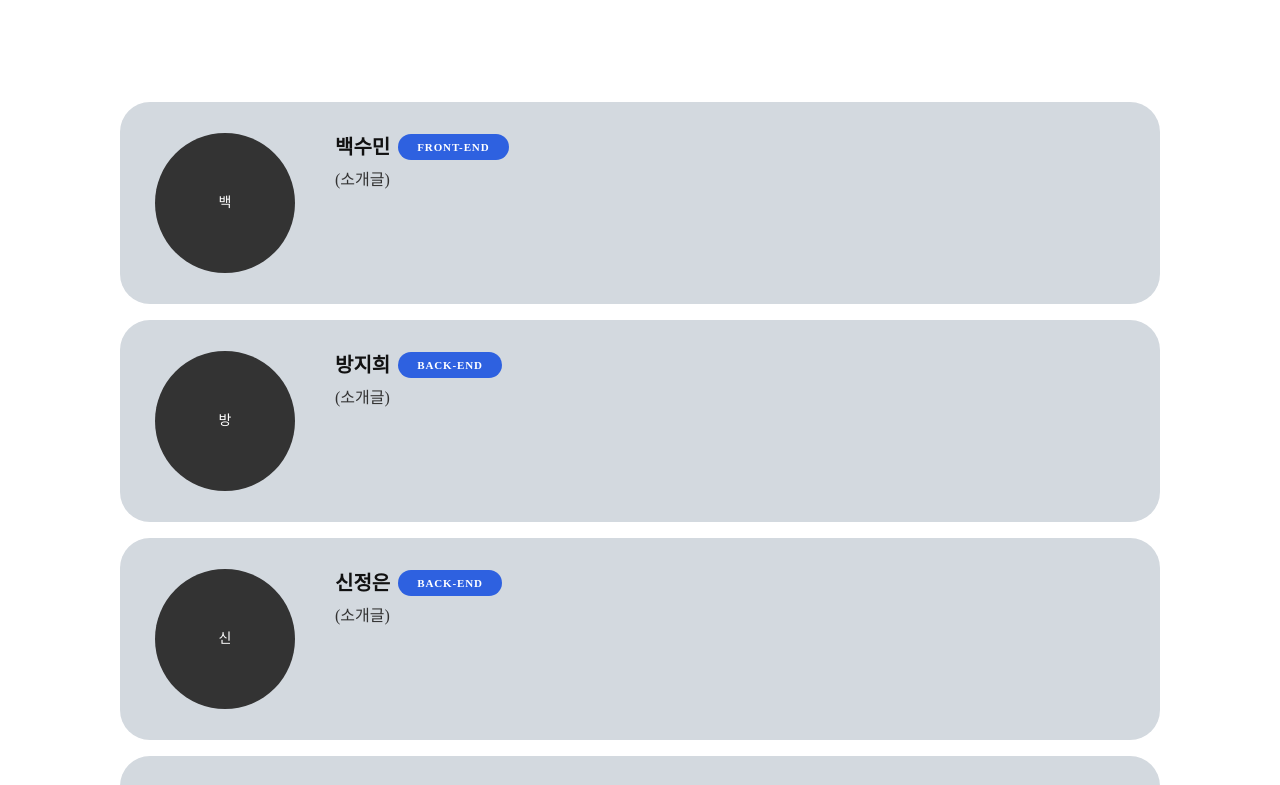
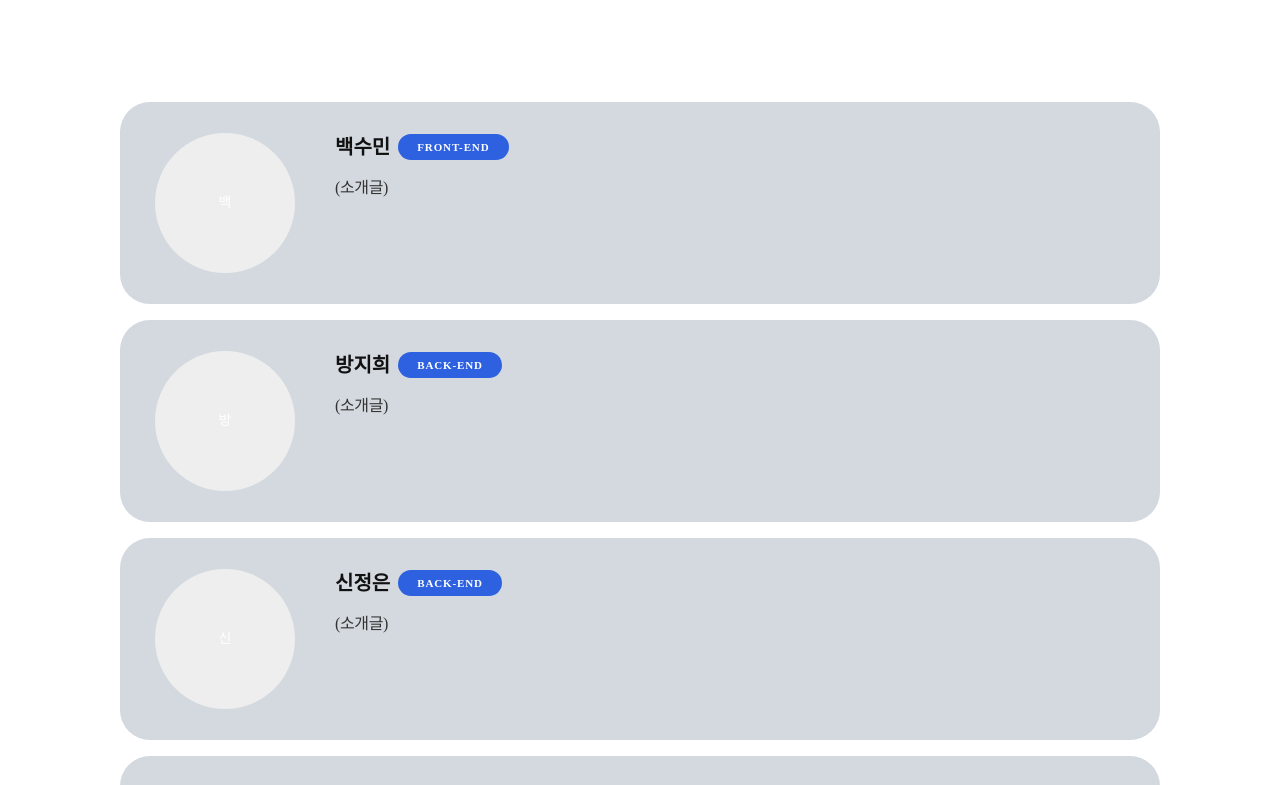
Before and after one commit to APPS-sookmyung/2025-APPS-Exhibition-Webpage, a React (Vite) app: page /projects/Devsong in a window 1280 px wide. Shown: the part 1420-2205 px from the top of the page. Built offline with nearby package versions, Linux system fonts and the light colour scheme.

Commit message:
feat: MemberCard 컴포넌트 이미지 오류 처리 및 스타일 개선

```diff
--- a/src/components/MemberCard.jsx
+++ b/src/components/MemberCard.jsx
@@ -1,3 +1,4 @@
+import {useState} from 'react';
 import PropTypes from 'prop-types';
 
 const ROLE_CHIP_LABELS = {
@@ -11,26 +12,31 @@ const ROLE_CHIP_BASE_CLASS =
   'inline-flex items-center justify-center gap-2 rounded-[100px] bg-[#2E61E0] px-[19px] py-[5px] text-[11px] font-semibold tracking-[0.08em] text-white transition-colors duration-300 group-hover:bg-white group-hover:text-[#2E61E0]';
 
 export default function MemberCard({member}) {
+  const [hasImageError, setHasImageError] = useState(false);
+  const imageSrc =
+    typeof member.profileImage === 'string' ? member.profileImage.trim() : '';
+
   return (
     <div
-      className='group flex gap-4 rounded-[20px] bg-gray_light px-6 py-4 shadow-none transition-all duration-300 hover:bg-Primary hover:shadow-[inset_0px_0px_6px_1px_rgba(0,0,0,0.25)] sm:gap-10 sm:rounded-[30px] sm:px-[35px] sm:py-[31px]'>
+      className='group flex gap-10 rounded-[20px] bg-gray_light px-6 py-4 shadow-none transition-all duration-300 hover:bg-secondary hover:shadow-[inset_0px_0px_6px_1px_rgba(0,0,0,0.25)] sm:rounded-[30px] sm:px-[35px] sm:py-[31px]'>
       {/* 프로필 이미지 */}
-      <div className='h-16 w-16 flex-shrink-0 overflow-hidden rounded-full bg-white sm:h-[140px] sm:w-[140px]'>
-        {member.profileImage ? (
+      <div className='flex h-[140px] w-[140px] flex-shrink-0 items-center justify-center overflow-hidden rounded-[100px] bg-[#EEE]'>
+        {imageSrc && !hasImageError ? (
           <img
-            src={member.profileImage}
+            src={imageSrc}
             alt={member.name}
             className='h-full w-full object-cover'
+            onError={() => setHasImageError(true)}
           />
         ) : (
-          <div className='flex h-full w-full items-center justify-center bg-80'>
+          <div className='flex h-full w-full items-center justify-center bg-[#EEE]'>
             <span className='text-sm text-white'>{member.name[0]}</span>
           </div>
         )}
       </div>
 
       {/* 내용 영역 */}
-      <div className='flex flex-1 flex-col gap-2'>
+      <div className='flex flex-1 flex-col gap-4'>
         <div className='flex flex-wrap items-center gap-2'>
           <h3 className='text-lg font-semibold text-100 transition-colors group-hover:text-white sm:text-xl'>
             {member.name}
@@ -53,7 +59,7 @@ export default function MemberCard({member}) {
             );
           })()}
         </div>
-        <p className='text-sm leading-[140%] text-80 transition-colors group-hover:text-white sm:text-base'>
+        <p className='self-stretch text-sm font-medium leading-[140%] tracking-[-0.35px] text-80 transition-colors group-hover:text-white sm:text-base'>
           {member.description}
         </p>
       </div>
```
